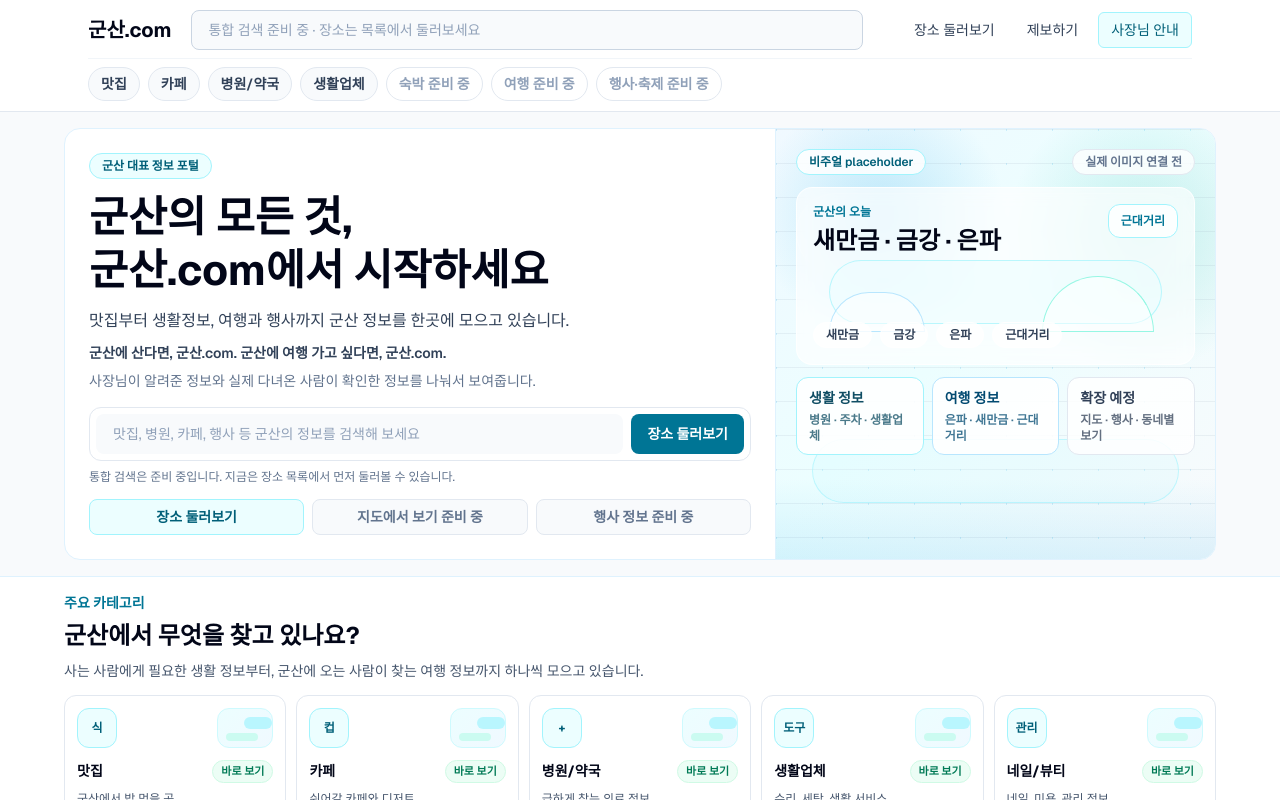
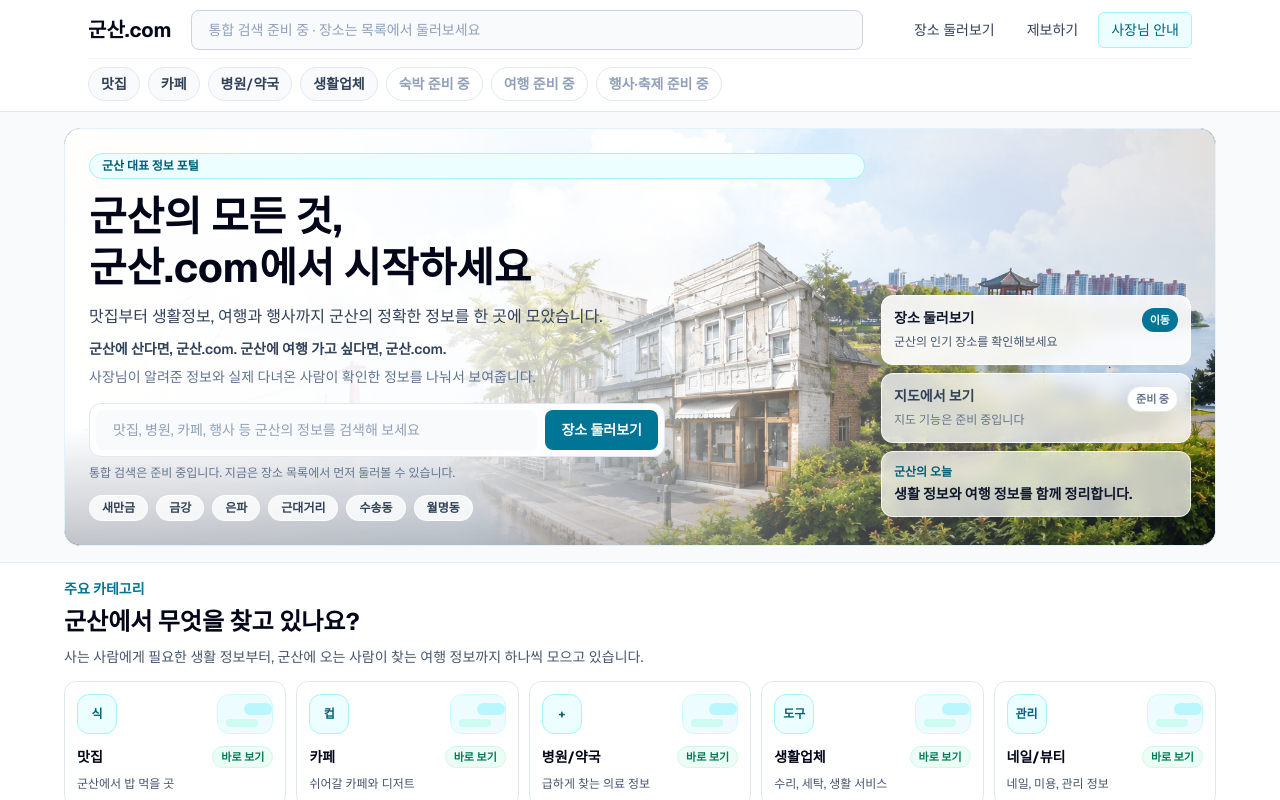
Before and after one commit to Aprasaks/gunsan-com, a Next.js app: page / in a window 1280 px wide. Shown: the top 800 px of the page. Built offline with nearby package versions, Linux system fonts and the light colour scheme.

Commit message:
히어로 대표 배너 이미지 적용 #52

```diff
--- a/components/SearchHero.tsx
+++ b/components/SearchHero.tsx
@@ -1,58 +1,67 @@
+import Image from "next/image";
 import Link from "next/link";
 
 const quickLinks = [
-  { label: "장소 둘러보기", href: "/places", active: true },
-  { label: "지도에서 보기 준비 중", active: false },
-  { label: "행사 정보 준비 중", active: false },
+  {
+    title: "장소 둘러보기",
+    description: "군산의 인기 장소를 확인해보세요",
+    href: "/places",
+    active: true,
+  },
+  {
+    title: "지도에서 보기",
+    description: "지도 기능은 준비 중입니다",
+    active: false,
+  },
 ] as const;
 
-const visualKeywords = ["새만금", "금강", "은파", "근대거리"] as const;
-
-const visualCards = [
-  {
-    title: "생활 정보",
-    description: "병원 · 주차 · 생활업체",
-    tone: "border-cyan-200 bg-white/90 text-cyan-900",
-  },
-  {
-    title: "여행 정보",
-    description: "은파 · 새만금 · 근대거리",
-    tone: "border-sky-200 bg-white/90 text-sky-900",
-  },
-  {
-    title: "확장 예정",
-    description: "지도 · 행사 · 동네별 보기",
-    tone: "border-slate-200 bg-white/85 text-slate-700",
-  },
+const visualKeywords = [
+  "새만금",
+  "금강",
+  "은파",
+  "근대거리",
+  "수송동",
+  "월명동",
 ] as const;
 
 export default function SearchHero() {
   return (
     <section className="border-b border-sky-100 bg-slate-50 px-4 py-3 sm:px-6 lg:py-4">
-      <div className="mx-auto w-full max-w-6xl overflow-hidden rounded-2xl border border-sky-100 bg-white">
-        <div className="grid gap-0 lg:grid-cols-[minmax(0,1fr)_440px]">
-          <div className="min-w-0 p-4 sm:p-5 lg:p-6">
+      <div className="relative mx-auto min-h-[23rem] w-full max-w-6xl overflow-hidden rounded-2xl border border-sky-100 bg-slate-900 sm:min-h-[24rem] lg:min-h-[21rem]">
+        <Image
+          src="/images/gunsan-hero-banner.webp"
+          alt="군산의 주요 풍경을 담은 대표 배너 이미지"
+          fill
+          priority
+          sizes="(max-width: 768px) 100vw, 1152px"
+          className="object-cover object-[58%_center]"
+        />
+        <div className="absolute inset-0 bg-[linear-gradient(90deg,rgba(255,255,255,0.96)_0%,rgba(255,255,255,0.88)_34%,rgba(255,255,255,0.34)_64%,rgba(15,23,42,0.12)_100%)]" />
+        <div className="absolute inset-x-0 bottom-0 h-28 bg-[linear-gradient(180deg,transparent,rgba(15,23,42,0.24))]" />
+
+        <div className="relative grid min-h-[23rem] gap-4 p-4 sm:min-h-[24rem] sm:p-5 lg:min-h-[21rem] lg:grid-cols-[minmax(0,1fr)_310px] lg:p-6">
+          <div className="flex min-w-0 flex-col justify-center">
             <p className="inline-flex rounded-full border border-cyan-200 bg-cyan-50 px-3 py-1 text-xs font-semibold text-cyan-800">
               군산 대표 정보 포털
             </p>
-            <h1 className="mt-3 max-w-3xl text-3xl font-bold leading-tight text-slate-950 sm:text-4xl lg:text-[2.65rem]">
+            <h1 className="mt-3 max-w-2xl text-3xl font-bold leading-tight text-slate-950 sm:text-4xl lg:text-[2.55rem]">
               군산의 모든 것,
               <br className="hidden sm:block" /> 군산.com에서 시작하세요
             </h1>
-            <p className="mt-3 max-w-2xl text-sm leading-6 text-slate-700 sm:text-base">
-              맛집부터 생활정보, 여행과 행사까지 군산 정보를 한곳에 모으고
-              있습니다.
+            <p className="mt-3 max-w-xl text-sm leading-6 text-slate-700 sm:text-base">
+              맛집부터 생활정보, 여행과 행사까지 군산의 정확한 정보를 한 곳에
+              모았습니다.
             </p>
-            <p className="mt-2 max-w-2xl text-sm font-semibold leading-6 text-slate-700">
+            <p className="mt-2 max-w-xl text-sm font-semibold leading-6 text-slate-700">
               군산에 산다면, 군산.com. 군산에 여행 가고 싶다면,
               군산.com.
             </p>
-            <p className="mt-1.5 max-w-2xl text-xs leading-5 text-slate-500 sm:text-sm">
+            <p className="mt-1.5 max-w-xl text-xs leading-5 text-slate-500 sm:text-sm">
               사장님이 알려준 정보와 실제 다녀온 사람이 확인한 정보를 나눠서
               보여줍니다.
             </p>
 
-            <div className="mt-4 max-w-2xl rounded-xl border border-slate-200 bg-white p-1.5">
+            <div className="mt-4 max-w-xl rounded-xl border border-slate-200 bg-white/95 p-1.5">
               <label htmlFor="home-search" className="sr-only">
                 군산 정보 검색
               </label>
@@ -77,89 +86,67 @@ export default function SearchHero() {
               있습니다.
             </p>
 
-            <div className="mt-3 grid max-w-2xl grid-cols-1 gap-2 sm:grid-cols-3">
+            <div className="mt-3 flex max-w-xl flex-wrap gap-2">
+              {visualKeywords.map((keyword) => (
+                <span
+                  key={keyword}
+                  className="rounded-full border border-white/80 bg-white/80 px-3 py-1 text-xs font-semibold text-slate-700"
+                >
+                  {keyword}
+                </span>
+              ))}
+            </div>
+          </div>
+
+          <div className="flex items-end lg:justify-end">
+            <div className="grid w-full max-w-sm gap-2 lg:mb-1">
               {quickLinks.map((item) =>
                 item.active ? (
                   <Link
-                    key={item.label}
+                    key={item.title}
                     href={item.href}
-                    className="inline-flex h-9 items-center justify-center rounded-lg border border-cyan-200 bg-cyan-50 px-3 text-sm font-semibold text-cyan-800 transition hover:border-cyan-300 hover:bg-cyan-100"
+                    className="rounded-xl border border-white/80 bg-white/90 p-3 text-slate-900 backdrop-blur transition hover:bg-white"
                   >
-                    {item.label}
+                    <div className="flex items-start justify-between gap-3">
+                      <div>
+                        <p className="text-sm font-bold">{item.title}</p>
+                        <p className="mt-1 text-xs leading-5 text-slate-600">
+                          {item.description}
+                        </p>
+                      </div>
+                      <span className="rounded-full bg-cyan-700 px-2 py-1 text-[11px] font-semibold text-white">
+                        이동
+                      </span>
+                    </div>
                   </Link>
                 ) : (
-                  <span
-                    key={item.label}
-                    className="inline-flex h-9 items-center justify-center rounded-lg border border-slate-200 bg-slate-50 px-3 text-sm font-semibold text-slate-500"
+                  <div
+                    key={item.title}
+                    className="rounded-xl border border-white/75 bg-white/75 p-3 text-slate-700 backdrop-blur"
+                    aria-disabled="true"
                   >
-                    {item.label}
-                  </span>
+                    <div className="flex items-start justify-between gap-3">
+                      <div>
+                        <p className="text-sm font-bold">{item.title}</p>
+                        <p className="mt-1 text-xs leading-5 text-slate-500">
+                          {item.description}
+                        </p>
+                      </div>
+                      <span className="rounded-full border border-slate-200 bg-white px-2 py-1 text-[11px] font-semibold text-slate-500">
+                        준비 중
+                      </span>
+                    </div>
+                  </div>
                 ),
               )}
-            </div>
-          </div>
 
-          <div className="relative overflow-hidden border-t border-sky-100 bg-sky-50 lg:border-l lg:border-t-0">
-            <div className="absolute inset-0 bg-[radial-gradient(circle_at_24%_20%,rgba(14,165,233,0.22),transparent_26%),radial-gradient(circle_at_84%_24%,rgba(20,184,166,0.2),transparent_28%),linear-gradient(135deg,#f0f9ff,#ecfeff_45%,#f8fafc)]" />
-            <div className="absolute inset-0 bg-[linear-gradient(110deg,rgba(14,165,233,0.16)_0_1px,transparent_1px_46px),linear-gradient(180deg,rgba(148,163,184,0.14)_0_1px,transparent_1px_34px)] bg-[size:46px_34px]" />
-            <div className="absolute left-5 right-5 top-16 h-20 rounded-[999px] border border-white/70 bg-white/20" />
-            <div className="absolute bottom-14 left-9 right-9 h-16 rounded-[999px] border border-cyan-200/60 bg-cyan-100/20" />
-            <div className="absolute bottom-0 left-0 right-0 h-20 bg-[linear-gradient(180deg,transparent,rgba(14,165,233,0.12))]" />
-
-            <div className="relative flex min-h-72 flex-col gap-3 p-4 sm:p-5 lg:min-h-[330px]">
-              <div className="flex flex-wrap items-center justify-between gap-2">
-                <span className="rounded-full border border-cyan-200 bg-white/85 px-3 py-1 text-xs font-semibold text-cyan-800">
-                  비주얼 placeholder
-                </span>
-                <span className="rounded-full border border-slate-200 bg-white/80 px-3 py-1 text-xs font-semibold text-slate-500">
-                  실제 이미지 연결 전
-                </span>
-              </div>
-
-              <div className="relative min-h-44 overflow-hidden rounded-2xl border border-white/80 bg-white/65 p-4 backdrop-blur">
-                <div className="absolute inset-x-8 bottom-10 h-16 rounded-[999px] border border-cyan-200/70 bg-cyan-50/50" />
-                <div className="absolute bottom-8 left-8 h-10 w-24 rounded-t-full border border-sky-200 bg-white/50" />
-                <div className="absolute bottom-8 right-10 h-14 w-28 rounded-t-full border border-teal-200 bg-white/45" />
-                <div className="relative flex h-full min-h-36 flex-col justify-between">
-                  <div className="flex items-start justify-between gap-3">
-                    <div>
-                      <p className="text-xs font-semibold text-cyan-700">
-                        군산의 오늘
-                      </p>
-                      <p className="mt-1.5 text-2xl font-bold leading-tight text-slate-950">
-                        새만금 · 금강 · 은파
-                      </p>
-                    </div>
-                    <div className="rounded-xl border border-cyan-200 bg-white/80 px-3 py-2 text-xs font-bold text-cyan-700">
-                      근대거리
-                    </div>
-                  </div>
-
-                  <div className="flex flex-wrap gap-2">
-                    {visualKeywords.map((keyword) => (
-                      <span
-                        key={keyword}
-                        className="rounded-full border border-white bg-white/80 px-3 py-1 text-xs font-semibold text-slate-700"
-                      >
-                        {keyword}
-                      </span>
-                    ))}
-                  </div>
-                </div>
-              </div>
-
-              <div className="grid grid-cols-1 gap-2 sm:grid-cols-3">
-                {visualCards.map((card) => (
-                  <div
-                    key={card.title}
-                    className={`rounded-xl border px-3 py-2.5 ${card.tone}`}
-                  >
-                    <p className="text-sm font-bold">{card.title}</p>
-                    <p className="mt-1 text-xs font-semibold opacity-75">
-                      {card.description}
-                    </p>
-                  </div>
-                ))}
+              <div className="hidden rounded-xl border border-white/75 bg-white/70 p-3 backdrop-blur sm:block">
+                <p className="text-xs font-semibold text-cyan-800">
+                  군산의 오늘
+                </p>
+                <p className="mt-1 text-sm font-bold text-slate-900">
+                  생활 정보와 여행 정보를 함께 정리합니다.
+                </p>
               </div>
             </div>
           </div>
```
Also changed, not shown: public/images/gunsan-hero-banner.webp (added).
